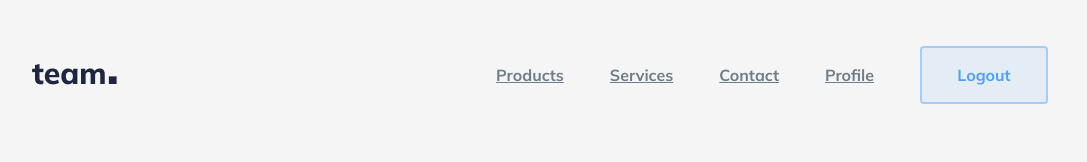
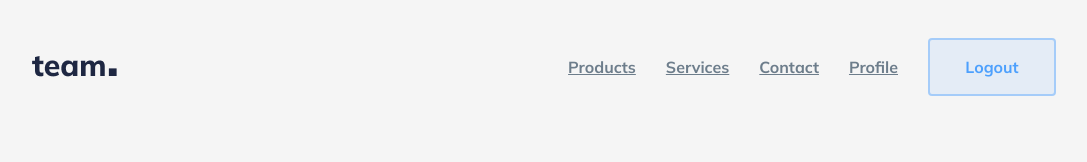
Before and after one commit to Nare-Stepanyan/redux-toolkit-typescript-blog, a React (Create React App) app: page / in a window 1280 px wide. Shown: the top 162 px of the page, without its empty margins (96-1183 px from the left). Built offline with nearby package versions, Linux system fonts and the light colour scheme; data requests are answered from the project's data file; sample sign-in values are in the browser's storage.

Commit message:
delete all href attributes

```diff
--- a/src/layout/header/index.tsx
+++ b/src/layout/header/index.tsx
@@ -22,8 +22,10 @@ const Header = () => {
     <div className={`${styles.wrapper} pv-30`}>
       {isLoggedIn && (
         <Navbar expand="md" className={styles.navbar}>
-          <Navbar.Brand href="/">
-            <img src={headerlogo} alt="logo" />
+          <Navbar.Brand>
+            <Link to="/">
+              <img src={headerlogo} alt="logo" />
+            </Link>
           </Navbar.Brand>
           <Navbar.Toggle aria-controls="basic-navbar-nav" />
           <Navbar.Collapse
@@ -31,23 +33,23 @@ const Header = () => {
             className="justify-content-end align-items-center"
           >
             <Nav className={`${styles.links} d-flex align-items-md-center`}>
-              <Nav.Link href="/" className="mr-30">
+              <Link to="/" className="mr-30">
                 Products
-              </Nav.Link>
-              <Nav.Link href="/" className="mr-30">
+              </Link>
+              <Link to="/" className="mr-30">
                 Services
-              </Nav.Link>
-              <Nav.Link href="/" className="mr-30">
+              </Link>
+              <Link to="/" className="mr-30">
                 Contact
-              </Nav.Link>
-              <Nav.Link href="/profile" className="mr-30">
+              </Link>
+              <Link to="/profile" className="mr-30">
                 Profile
-              </Nav.Link>
-              <Nav.Link href="#" className="pr-0">
+              </Link>
+              <Link to="#" className="pr-0">
                 <button className="pv-15" onClick={handleLogout}>
                   Logout
                 </button>
-              </Nav.Link>
+              </Link>
             </Nav>
           </Navbar.Collapse>
         </Navbar>
```
